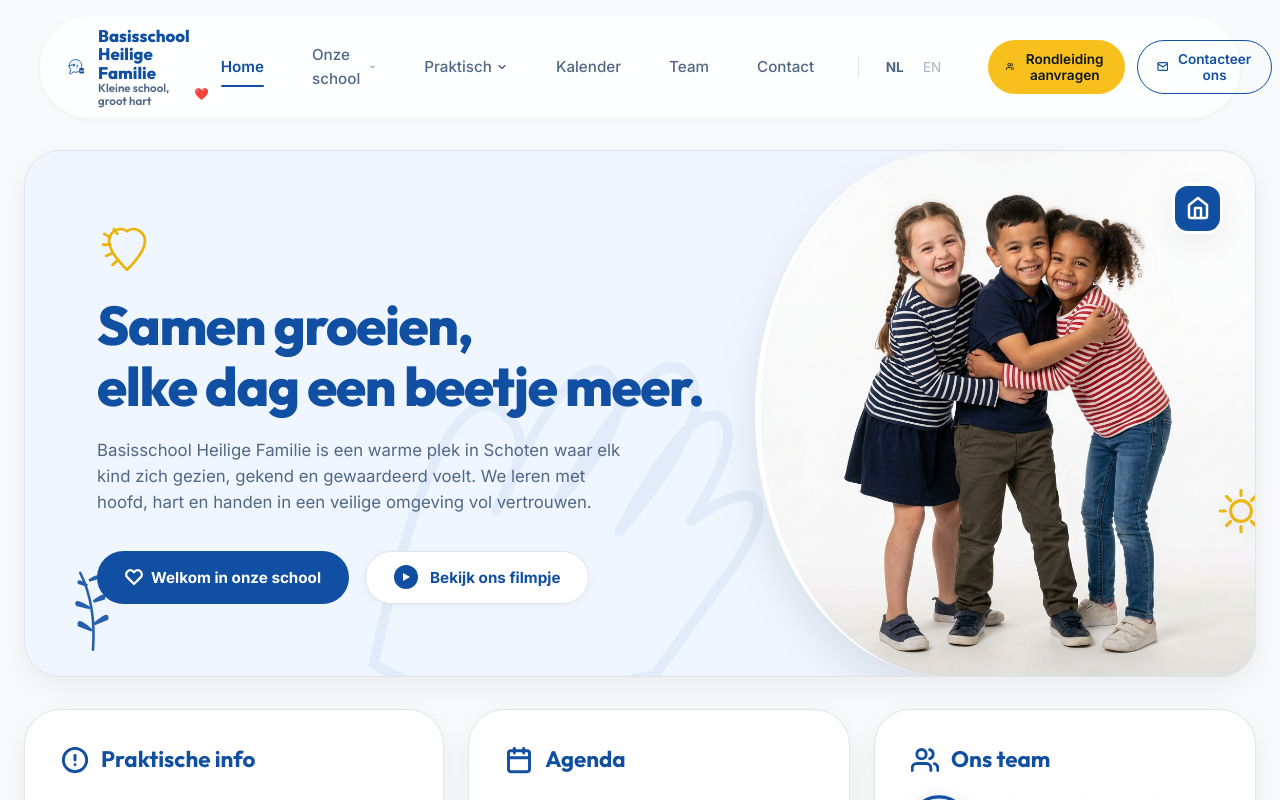
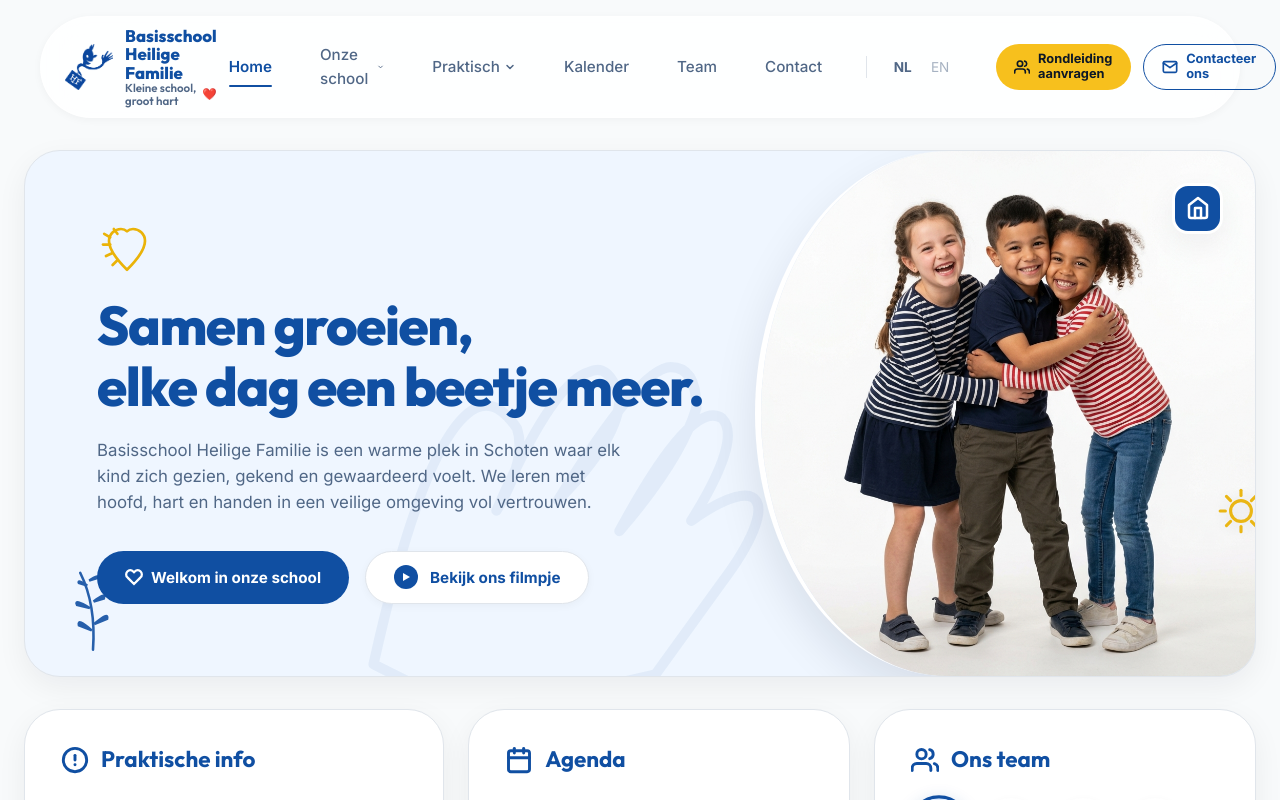
Before and after one commit to Emis-Dev/hfamilie, a React (Vite) app: page / in a window 1280 px wide. Shown: the top 800 px of the page. Built offline with nearby package versions, Linux system fonts and the light colour scheme.

Commit message:
design: integrate real school logo asset and wrap header CTA button texts exactly as mockup

```diff
--- a/src/App.jsx
+++ b/src/App.jsx
@@ -1,6 +1,7 @@
 import { useState, useRef, useEffect } from 'react';
 import mockData from './data/mockData.json';
 import childrenImg from './assets/happy_school_children.png';
+import schoolLogo from './assets/school_logo.png';
 
 function App() {
   const [lang, setLang] = useState('nl');
@@ -93,17 +94,8 @@ function App() {
       <header className="header-wrapper glass-header">
         <div className="header-inner">
           <a href="#" className="header-logo">
-            {/* Custom school mascot bird logo SVG */}
-            <svg viewBox="0 0 100 100" width="40" height="40" fill="currentColor">
-              <path d="M50 15 C30 15 20 30 20 45 C20 52 23 58 27 63 L22 80 C21 83 24 85 27 83 L40 73 C43 74 46 75 50 75 C70 75 80 60 80 45 C80 30 70 15 50 15 Z" fill="#eff6ff" stroke="currentColor" strokeWidth="4" />
-              <circle cx="42" cy="40" r="6" fill="currentColor" />
-              <path d="M42 38 Q45 35 48 38" stroke="white" strokeWidth="2" fill="none" />
-              <path d="M58 40 Q65 48 55 52" stroke="currentColor" strokeWidth="4" fill="none" strokeLinecap="round" />
-              <path d="M18 45 L32 40" stroke="currentColor" strokeWidth="4" strokeLinecap="round" />
-              {/* Shield banner HF */}
-              <rect x="68" y="55" width="22" height="26" rx="4" fill="currentColor" />
-              <text x="73" y="73" fill="white" fontSize="13" fontWeight="bold" fontFamily="var(--font-display)">HF</text>
-            </svg>
+            {/* Real school mascot logo */}
+            <img src={schoolLogo} alt="Mascotte Heilige Familie" style={{ width: '48px', height: 'auto', objectFit: 'contain' }} />
             <div style={{ display: 'flex', flexDirection: 'column', lineHeight: 1.1 }}>
               <span style={{ fontSize: '1.05rem', fontWeight: 800 }}>{t.header.schoolName}</span>
               <span style={{ fontSize: '0.72rem', fontWeight: 600, color: 'var(--color-text-muted)', display: 'flex', alignItems: 'center', gap: '0.2rem' }}>
@@ -193,21 +185,52 @@ function App() {
 
             {/* Action buttons matching mockup header */}
             <div style={{ display: 'flex', gap: '0.75rem', marginLeft: '0.5rem' }}>
-              <button onClick={() => setShowTourModal(true)} className="btn btn-secondary" style={{ fontSize: '0.85rem', padding: '0.6rem 1.15rem' }}>
-                <svg width="15" height="15" viewBox="0 0 24 24" fill="none" stroke="currentColor" strokeWidth="2.5" strokeLinecap="round" strokeLinejoin="round">
+              <button
+                onClick={() => setShowTourModal(true)}
+                className="btn btn-secondary"
+                style={{
+                  fontSize: '0.8rem',
+                  padding: '0.45rem 1.15rem',
+                  display: 'flex',
+                  alignItems: 'center',
+                  gap: '0.5rem',
+                  textAlign: 'left',
+                  lineHeight: 1.15,
+                  borderRadius: '100px'
+                }}
+              >
+                <svg width="16" height="16" viewBox="0 0 24 24" fill="none" stroke="currentColor" strokeWidth="2.5" strokeLinecap="round" strokeLinejoin="round" style={{ flexShrink: 0 }}>
                   <path d="M17 21v-2a4 4 0 0 0-4-4H5a4 4 0 0 0-4 4v2"></path>
                   <circle cx="9" cy="7" r="4"></circle>
                   <path d="M23 21v-2a4 4 0 0 0-3-3.87"></path>
                   <path d="M16 3.13a4 4 0 0 1 0 7.75"></path>
                 </svg>
-                {t.header.ctaTour}
+                <span style={{ whiteSpace: 'pre-line', fontWeight: 700 }}>
+                  {t.header.ctaTour}
+                </span>
               </button>
-              <button onClick={() => setShowContactModal(true)} className="btn btn-outline" style={{ fontSize: '0.85rem', padding: '0.6rem 1.15rem', borderWidth: '1px' }}>
-                <svg width="15" height="15" viewBox="0 0 24 24" fill="none" stroke="currentColor" strokeWidth="2.5" strokeLinecap="round" strokeLinejoin="round">
+              <button
+                onClick={() => setShowContactModal(true)}
+                className="btn btn-outline"
+                style={{
+                  fontSize: '0.8rem',
+                  padding: '0.45rem 1.15rem',
+                  display: 'flex',
+                  alignItems: 'center',
+                  gap: '0.5rem',
+                  textAlign: 'left',
+                  lineHeight: 1.15,
+                  borderRadius: '100px',
+                  borderWidth: '1px'
+                }}
+              >
+                <svg width="16" height="16" viewBox="0 0 24 24" fill="none" stroke="currentColor" strokeWidth="2.5" strokeLinecap="round" strokeLinejoin="round" style={{ flexShrink: 0 }}>
                   <path d="M4 4h16c1.1 0 2 .9 2 2v12c0 1.1-.9 2-2 2H4c-1.1 0-2-.9-2-2V6c0-1.1.9-2 2-2z"></path>
                   <polyline points="22,6 12,13 2,6"></polyline>
                 </svg>
-                {t.header.ctaContact}
+                <span style={{ whiteSpace: 'pre-line', fontWeight: 700 }}>
+                  {t.header.ctaContact}
+                </span>
               </button>
             </div>
           </nav>
--- a/src/data/mockData.json
+++ b/src/data/mockData.json
@@ -11,8 +11,8 @@
         "team": "Team",
         "contact": "Contact"
       },
-      "ctaTour": "Rondleiding aanvragen",
-      "ctaContact": "Contacteer ons"
+      "ctaTour": "Rondleiding\naanvragen",
+      "ctaContact": "Contacteer\nons"
     },
     "hero": {
       "title": "Samen groeien, elke dag een beetje meer.",
@@ -130,8 +130,8 @@
         "team": "Team",
         "contact": "Contact"
       },
-      "ctaTour": "Request a tour",
-      "ctaContact": "Contact us"
+      "ctaTour": "Request a\ntour",
+      "ctaContact": "Contact\nus"
     },
     "hero": {
       "title": "Growing together, a little more every day.",
```
Also changed, not shown: src/assets/school_logo.png (added).
